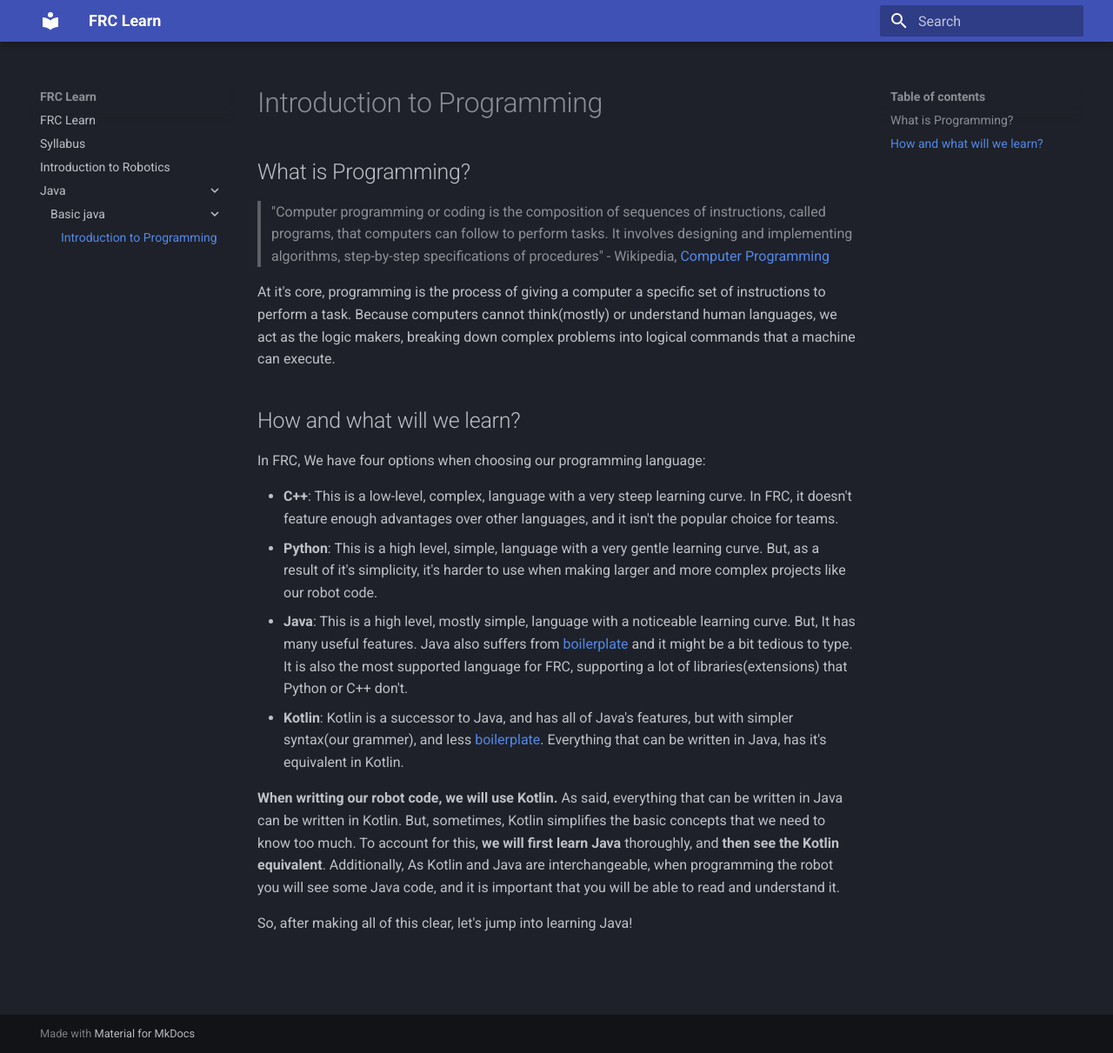
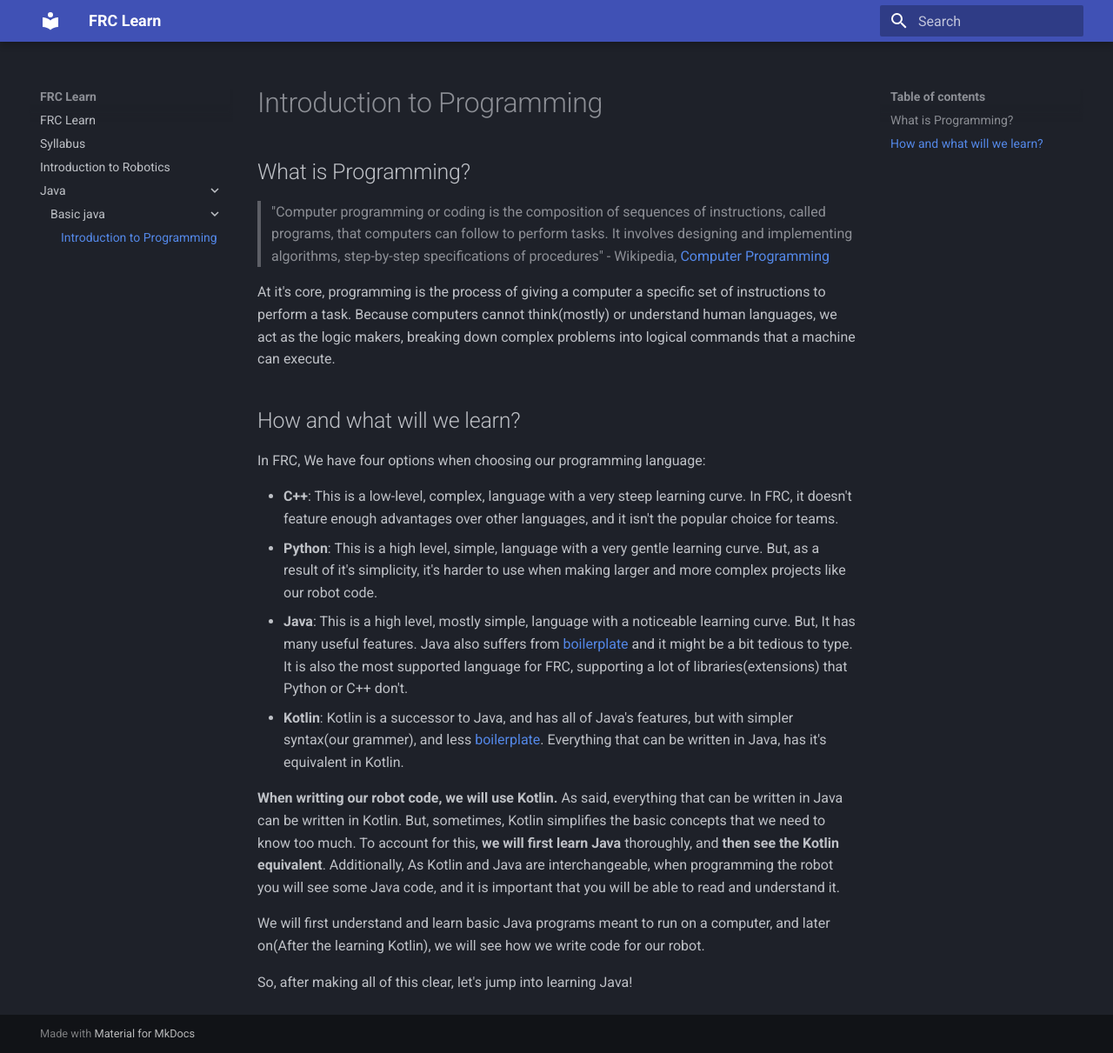
Before and after one commit to Galaxia5987/frc-learn, an MkDocs documentation site: the page built from docs/java/basic-java/index.md, in a window 1280 px wide and 1211 px high. Shown: the whole window at 87% size. Built offline with MkDocs 1.6.1 and Material for MkDocs 9.7.7, drawn with Linux system fonts in a browser that asks for light colours.

Commit message:
Add java intro clarification

```diff
--- a/docs/java/basic-java/index.md
+++ b/docs/java/basic-java/index.md
@@ -18,4 +18,6 @@ In FRC, We have four options when choosing our programming language:
 As said, everything that can be written in Java can be written in Kotlin. But, sometimes, Kotlin simplifies the basic concepts that we need to know too much. To account for this, **we will first learn Java** thoroughly, and **then see the Kotlin equivalent**.
 Additionally, As Kotlin and Java are interchangeable, when programming the robot you will see some Java code, and it is important that you will be able to read and understand it.
 
+We will first understand and learn basic Java programs meant to run on a computer, and later on(After the learning Kotlin), we will see how we write code for our robot.
+
 So, after making all of this clear, let's jump into learning Java!
```
